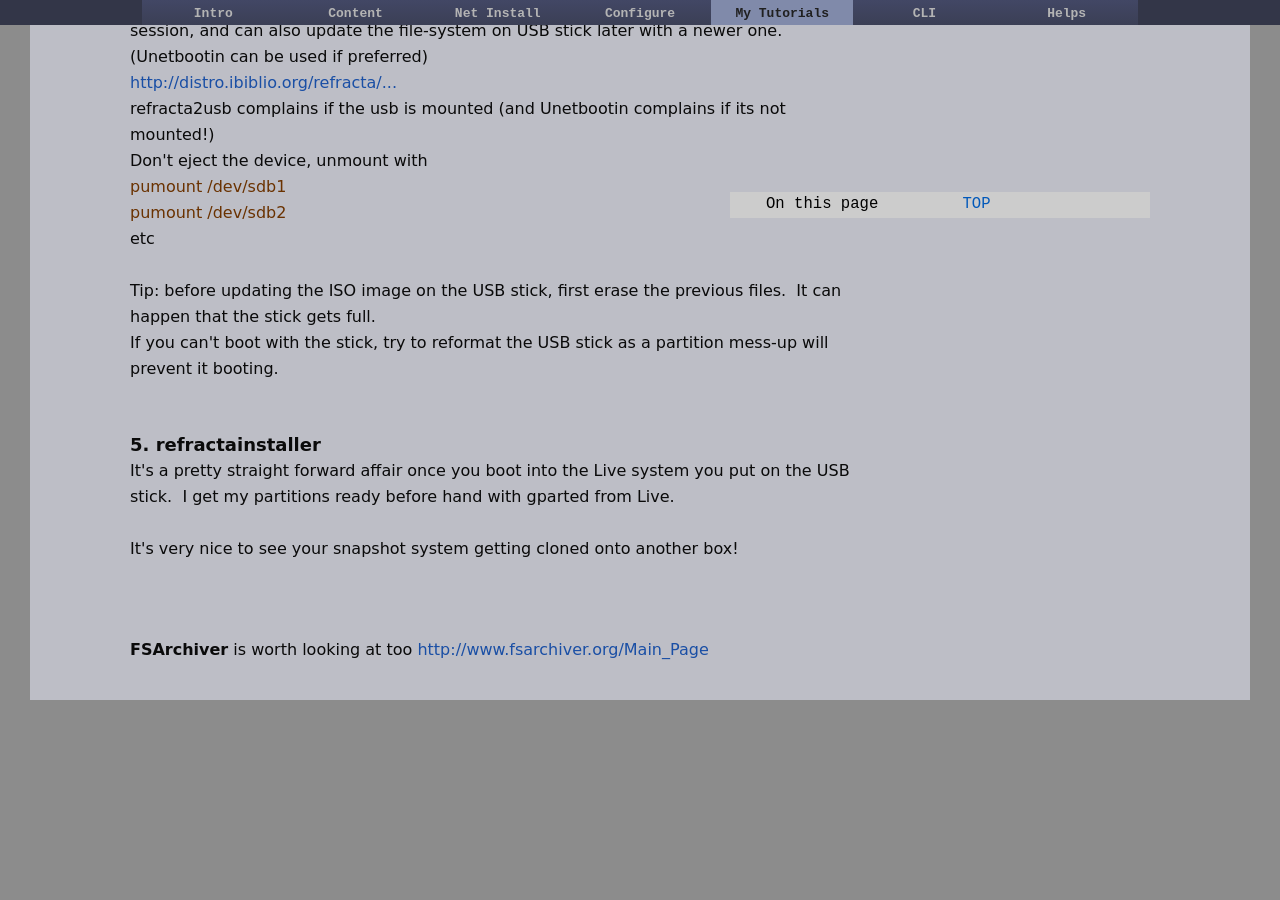
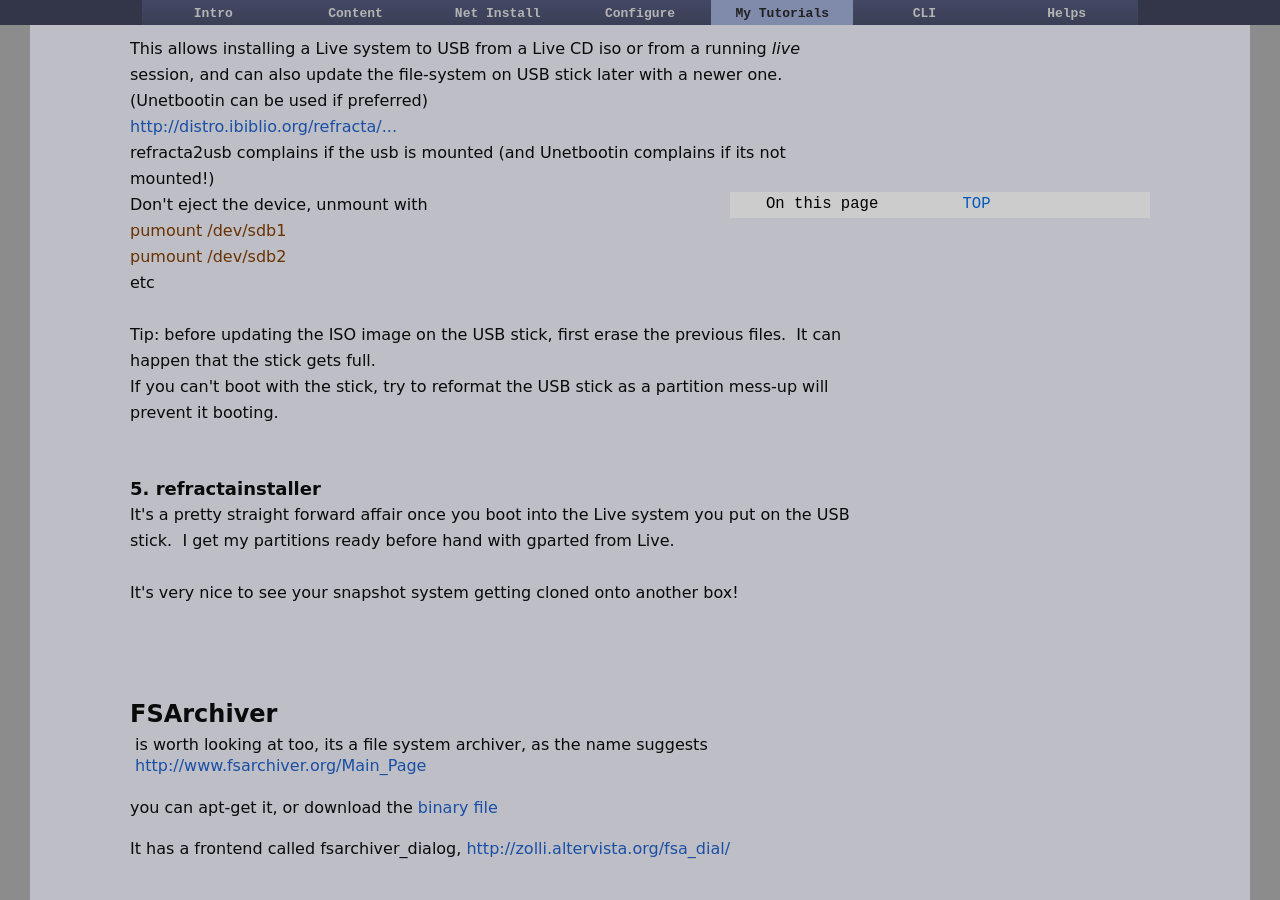
Before and after one commit to dquinton/debian-install, a Jekyll site: the page built from tutorial/16-system-backup.html, in a window 1280 px wide and 900 px high, scrolled down 7467 px. Built offline with Jekyll 4.4.1, drawn with Linux system fonts in a browser that asks for light colours; before the commit the page ends 8167 px from its top, so only the background shows below that.

Commit message:
updating pages

```diff
--- a/tutorial/16-system-backup.html
+++ b/tutorial/16-system-backup.html
@@ -12,8 +12,10 @@
              <ul>
                 <li><a href="#1">Tar </a></li>
                 <li><a href="#2">Rsync  </a></li>
-                <li><a href="#3">Partclone and Clonezilla</a></li>
+                <li><a href="#3">Partclone  </a></li>
+                <li><a href="#3a"> Clonezilla</a></li>
                 <li><a href="#4">Refracta Snapshot </a></li>
+                <li><a href="#5">FSArchiver</a></li>
              </ul>
     </li>
   </ul>
@@ -24,7 +26,9 @@
    <a href="#1">Tar </a><br>
    <a href="#2">Rsync  </a><br>
    <a href="#3">Partclone </a><br>
+   <a href="#3a">Clonezilla </a><br>
    <a href="#4">Refracta Snapshot </a><br>
+   <a href="#5">FSArchiver </a><br>
 </td></tr></table></div>
 
 <div class="parent"><a href="../tutorials.html">Tutorials</a> ></div>
@@ -203,8 +207,10 @@
 </div>
 <div><br>
 </div>
-<div>
-<div><font size="5" style="line-height:28.4444465637207px"><b>Clonezilla &nbsp;</b></font><a href="http://clonezilla.org/">http://clonezilla.org/</a></div>
+<div><br>
+
+<h2 id="3a" class="tag">Clonezilla </h2>
+<a href="http://clonezilla.org/">http://clonezilla.org/</a></div>
 <div style="line-height:28.4444465637207px">This is the GUI partclone tool. &nbsp;see&nbsp;<a href="http://www.geekyprojects.com/cloning/how-to-use-clonezilla-tutorial/" rel="noreferrer">/how-to-use-clonezilla-tutorial/</a></div>
 <div style="line-height:28.4444465637207px">They recommend&nbsp;<a href="http://tuxboot.org/" rel="noreferrer" style="line-height:28.4444465637207px;background-color:transparent">tuxboot</a><span style="line-height:28.4444465637207px;background-color:transparent">&nbsp;(find the .deb</span><span style="line-height:28.4444465637207px;background-color:transparent">&nbsp;</span><a href="http://sourceforge.net/projects/tuxboot/files/0.8/Linux/" style="line-height:28.4444465637207px;background-color:transparent">here</a><span style="line-height:28.4444465637207px;background-color:transparent">) to install the iso to USB-</span><span style="line-height:28.4444465637207px;background-color:transparent">&nbsp;</span><a href="http://sourceforge.net/projects/clonezilla/files/clonezilla_live_stable/2.4.2-32/" style="line-height:28.4444465637207px;background-color:transparent">clonezilla iso</a></div>
 <div><br>
@@ -430,8 +436,19 @@
 </span></font></div>
 <div><font size="3"><span style="line-height:25.98958396911621px"><br>
 </span></font></div>
-<div><b style="font-size:medium">FSArchiver</b><span style="font-size:medium">&nbsp;is worth looking at too&nbsp;</span><a href="http://www.fsarchiver.org/Main_Page" rel="noreferrer" style="font-size:medium">http://www.fsarchiver.org/Main_Page</a></div>
+<br>
+
+<h2 id="5" class="tag">FSArchiver</h2>
+
+<span style="font-size:medium">&nbsp;is worth looking at too, its a file system archiver, as the name suggests &nbsp;</span><a href="http://www.fsarchiver.org/Main_Page" rel="noreferrer" style="font-size:medium">http://www.fsarchiver.org/Main_Page</a></div>
 </div>
+<br>
+you can apt-get it, or download the <a href="http://sourceforge.net/projects/fsarchiver/files/fsarchiver-bin/">binary file</a>
+<br><br>
+It has a frontend called fsarchiver_dialog, <a href="http://zolli.altervista.org/fsa_dial/">http://zolli.altervista.org/fsa_dial/</a>
+
+
+
 <div dir="ltr" style="font-size:13px;line-height:23px"></div>
 </div>
 </div>
```
